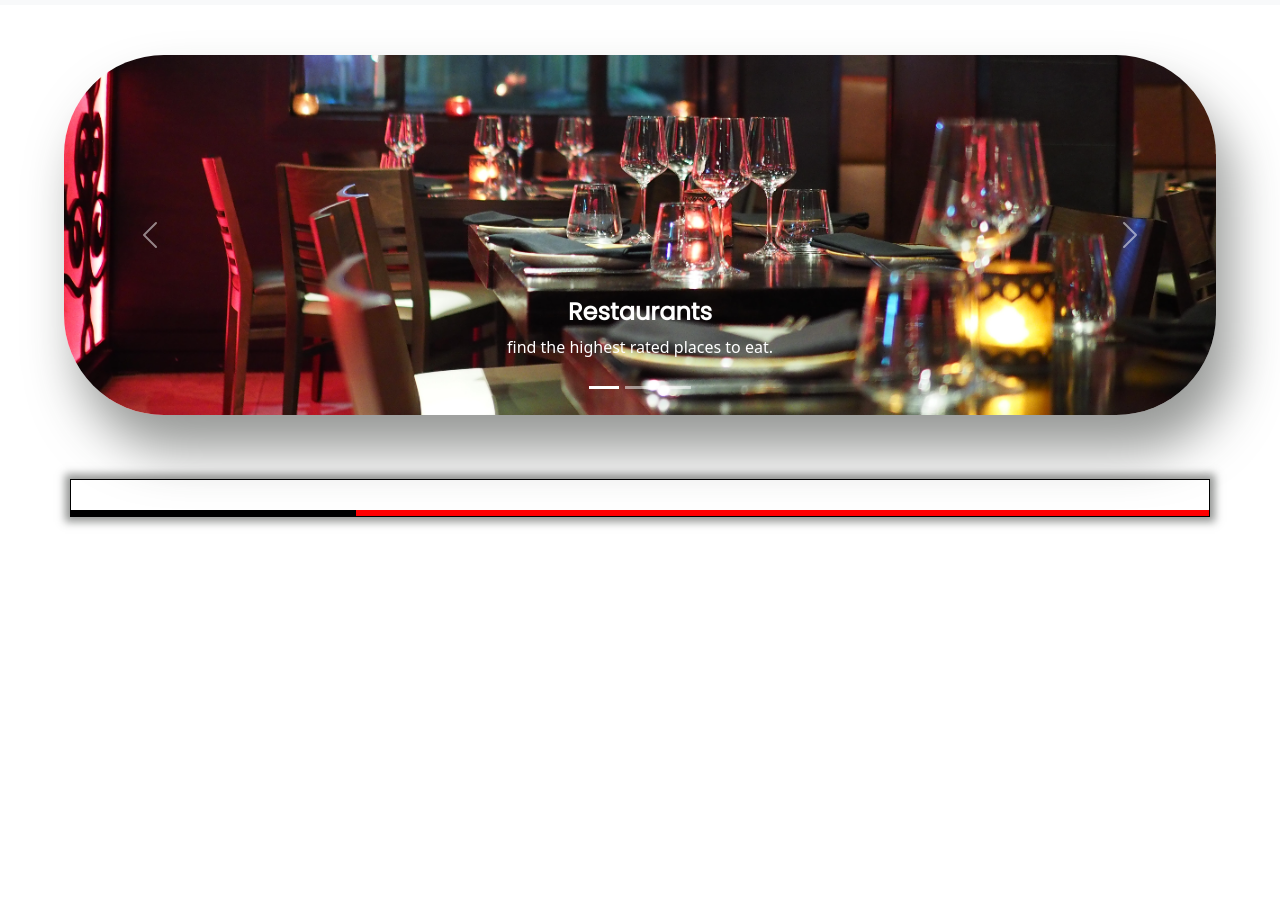
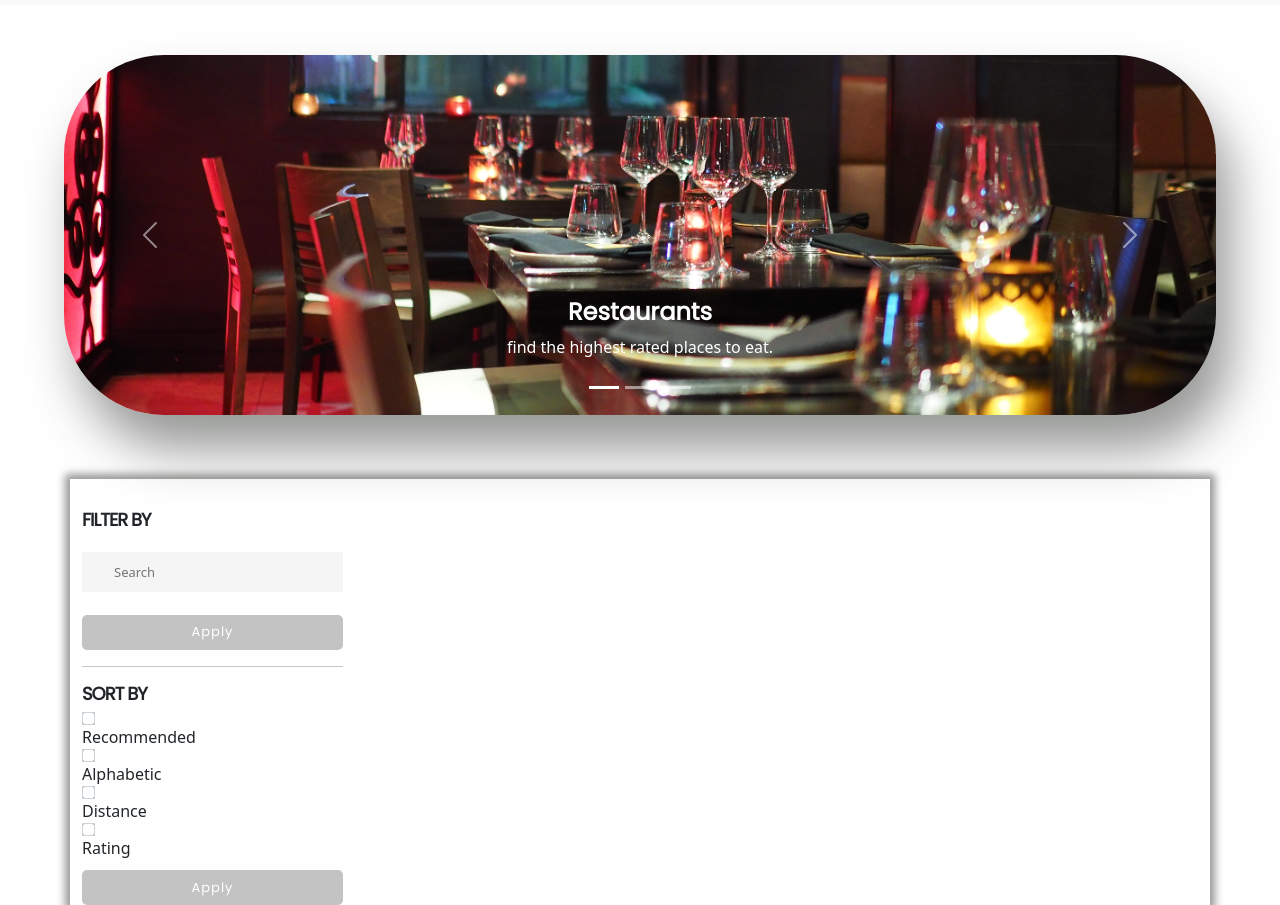
Before and after one commit to moustafa69/Dalily, a plain HTML site: page Home.html in a window 1280 px wide. Shown: the part 81-986 px from the top of the page. Before the commit the page ends 800 px from the top, so only its background shows below. Drawn offline with nearby package versions, Linux system fonts and the light colour scheme.

Commit message:
filter and sort containers almost done

```diff
--- a/Home.html
+++ b/Home.html
@@ -60,6 +60,7 @@
       </nav>
 
       <!-- carousel -->
+      <div class="home-page">
         <div class="big-carousel">
         <div id="carouselExampleCaptions" class="carousel slide">
           <div class="carousel-indicators">
@@ -108,10 +109,18 @@
       <div class="row">
         <div class="left-container col-md-3 col-12"> <!-- filter, sort-->
            <div class="upper-left ">
-
+             <h6 class="big-texts">FILTER BY</h6>
+              <input type="text" name="filter_search" id="filter-search" placeholder="Search">
+              <button class="filter-sort-search-btn">Apply</button>
+              <hr>
            </div>
            <div class="lower-left">
-
+            <h6 class="big-texts">SORT BY</h6>
+            <input class="sort-checkbox" type="checkbox" name="Recommended" id="Recommended_check"> Recommended
+            <input class="sort-checkbox" type="checkbox" name="Alphabetic" id="Alphabetic_check">  Alphabetic
+            <input class="sort-checkbox" type="checkbox" name="Distance" id="Distance_check">  Distance
+            <input class="sort-checkbox"type="checkbox" name="Rating" id="Rating_check"> Rating
+            <button class="filter-sort-search-btn">Apply</button>
            </div>
         </div>
         <div class="right-container col-md-9 col-12">
@@ -119,7 +128,7 @@
         </div> <!-- Data -->
       </div>
      </div>
-
+     </div>
 <script src="https://cdn.jsdelivr.net/npm/bootstrap@5.3.0-alpha3/dist/js/bootstrap.bundle.min.js" integrity="sha384-ENjdO4Dr2bkBIFxQpeoTz1HIcje39Wm4jDKdf19U8gI4ddQ3GYNS7NTKfAdVQSZe" crossorigin="anonymous"></script>
 <script src="script2.js"></script>
 </body>
--- a/styles-home.css
+++ b/styles-home.css
@@ -69,15 +69,67 @@ p.big-carousel{
 }
 
 .left-container{
-    border: 3px solid black;
     margin-top: 30px;
 }
 .right-container{
-    border: 3px solid red;
+
     margin-top: 30px;
 }
 .container-box{
     margin-top: 5%;
-    border: 1px solid black;
     box-shadow: rgba(48, 51, 47, 0.5) 0px 0px 8px 5px;
 }
+.big-texts{
+    font-family: Poppins;
+    font-weight: bold;
+    letter-spacing: -1px;
+    font-size: large;
+}
+#filter-search{
+    width: 100%;
+    height: 40px;
+    margin-bottom: 5%;
+    margin-top: 5%;
+    background: rgb(245, 245, 245);
+    border: 2px solid transparent;
+    padding-inline: 30px 10px;
+    transition: all 0.3s ease-in-out 0s ;
+    font-size: small;
+
+}
+.filter-sort-search-btn{
+    width: 100%;
+    height: 35px;
+    margin-top:10px ;
+    border-radius: 5px;
+    border-width: 0px;
+    background-color: #c3c3c3;
+    color: white;
+    font-family: Poppins;
+    letter-spacing: 1px;
+    font-size: small;
+}
+.filter-sort-search-btn:hover{
+    background-color: #4bb6b7;
+    letter-spacing: 2px;
+    transition: 0.3s ease-in-out;
+
+}
+#filter-search:hover{
+    border: 2px solid #4bb6b7 ;
+}
+#filer-search:focus{
+    border: 2px solid #4bb6b7 ;
+}
+.sort-checkbox{
+    content: "";
+    color: transparent;
+    display: block;
+    width: inherit;
+    height: inherit;
+    border-radius: inherit;
+    border: 0px;
+    background-color: transparent;
+    background-size: contain;
+    box-shadow: rgb(204, 211, 216) 0px 0px 0px 1px inset;
+}
```
Lines whose indentation alone changed are shown as unchanged.
